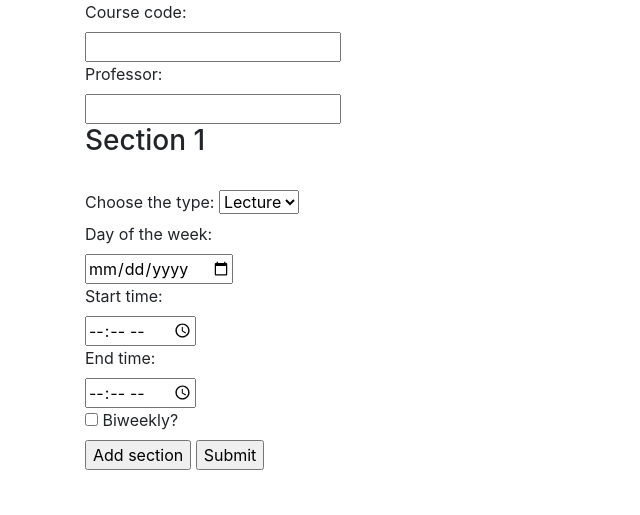
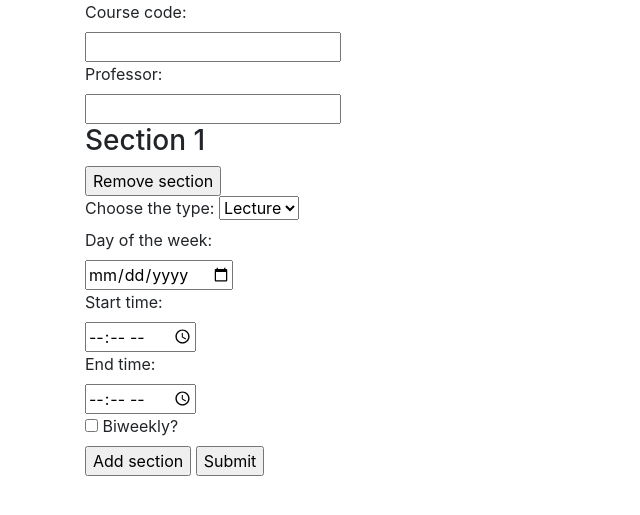
Before and after one commit to Temberlane/hangtime, a Flask app: page /add-class in a window 1280 px wide. Shown: the part 56-571 px from the top of the page, without its empty margins (0-640 px from the left). Run offline with Flask 3, Linux system fonts and the light colour scheme; some libraries are stand-ins or nearby versions.

Commit message:
removing a section updates the numbering of the other sections

```diff
--- a/website/templates/add_class.html
+++ b/website/templates/add_class.html
@@ -8,18 +8,18 @@
     <label for="prof">Professor:</label><br>
     <input type="text" id="prof" name="prof"><br>
     <div id="section-container">
-
     </div>
-<input type="button" onclick=addSection() value="Add section">
+    <input type="button" onclick=addSection() value="Add section">
     <input type="submit" value="Submit">
 
 </form>
 
 <!-- code for adding row from: https://mattstauffer.com/blog/a-little-trick-for-grouping-fields-in-an-html-form/ -->
 <script>
-    let i = 1;
+    let i = 0;
 function addSection () {
-    let template = `<h3>Section ${i}</h3> <br>
+    let template = `<div id="section ${i}">
+<h3>Section ${i+1} </h3> <input type="button" onclick=removeSection(this) value="Remove section" name="${i}"> <br>
      <label for="type">Choose the type:</label>
 <select id="type" name="sections[${i}][type]">
   <option value="Lecture">Lecture</option>
@@ -38,7 +38,7 @@ function addSection () {
     <input type="time" id="etime" name="sections[${i}][etime]"><br>
 
     <input type="checkbox" id="biweekly" name="sections[${i}][biweekly]" value="biweekly">
-    <label for="biweekly"> Biweekly?</label><br>`;
+    <label for="biweekly"> Biweekly?</label><br></div>`;
 
     let container = document.getElementById('section-container');
     let div = document.createElement('div');
@@ -50,5 +50,36 @@ function addSection () {
 
     addSection()
 
+    function removeSection(k) {
+    i--;
+            let value = document.getElementById(`section ${k.name}`);
+        value.remove();
+
+    var divs = document.getElementsByTagName("div");
+        var descendants;
+        for (const div of divs) {
+            if (div.id.includes("section") && div.id !== "section-container") {
+                section_id = parseInt(div.id.split(" ")[1]);
+                if(section_id >= i) {
+                    descendants = div.children
+                    for (const j of descendants) {
+                        if (j.name && (j.name.length) > 1) {
+                            var type = j.getAttribute("name").replace("]", "").split("[")[2];
+                            j.setAttribute("name", `sections[${section_id - 1}][${type}]`)
+                        }
+
+
+                    }
+                    var section = div.querySelector("h3");
+                    if (section) {
+                        section.innerText = `Section ${section_id}`;
+
+                    }
+                }
+            }
+        }
+
+    }
+
 </script>
 {% endblock %}
```
